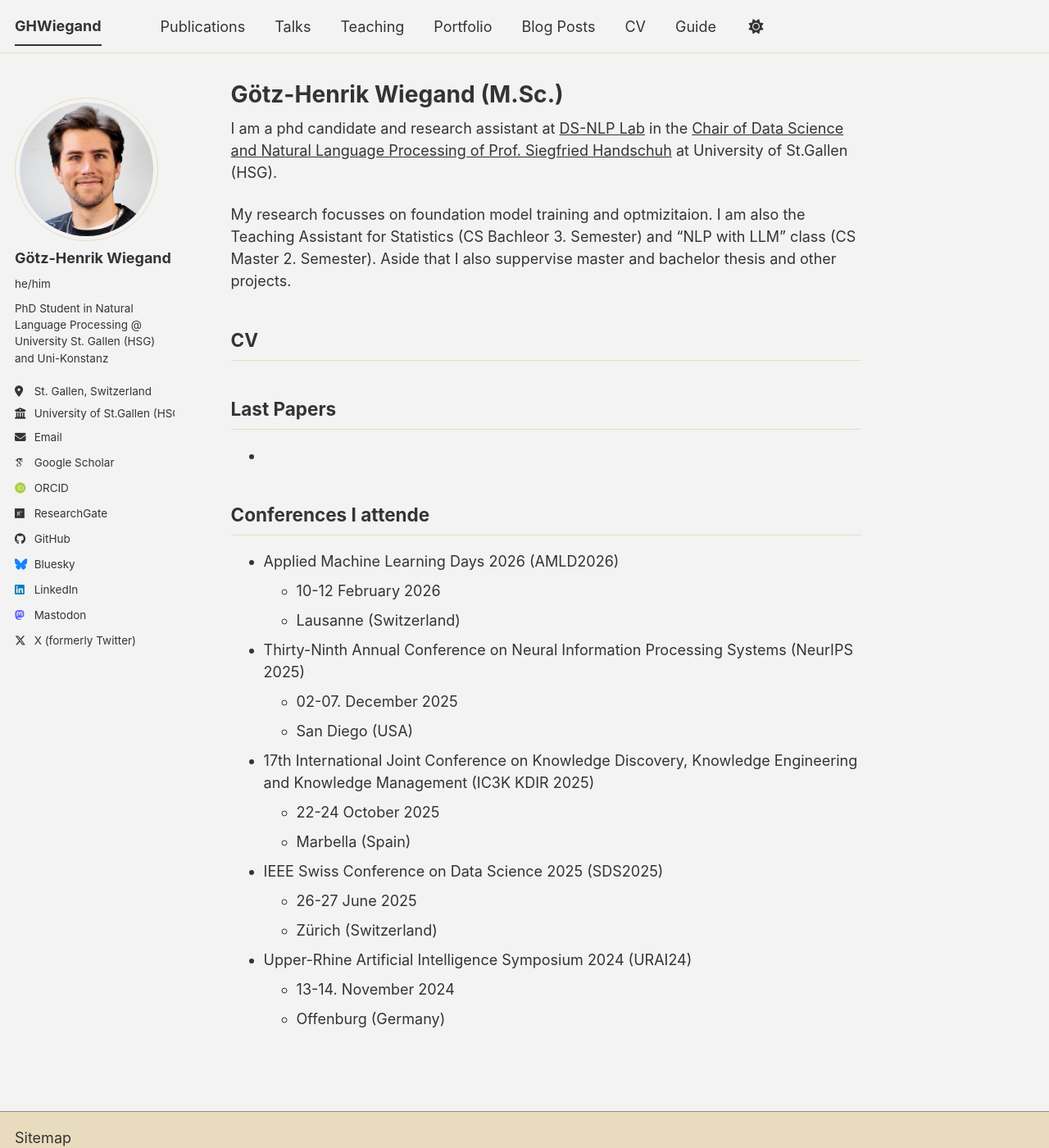
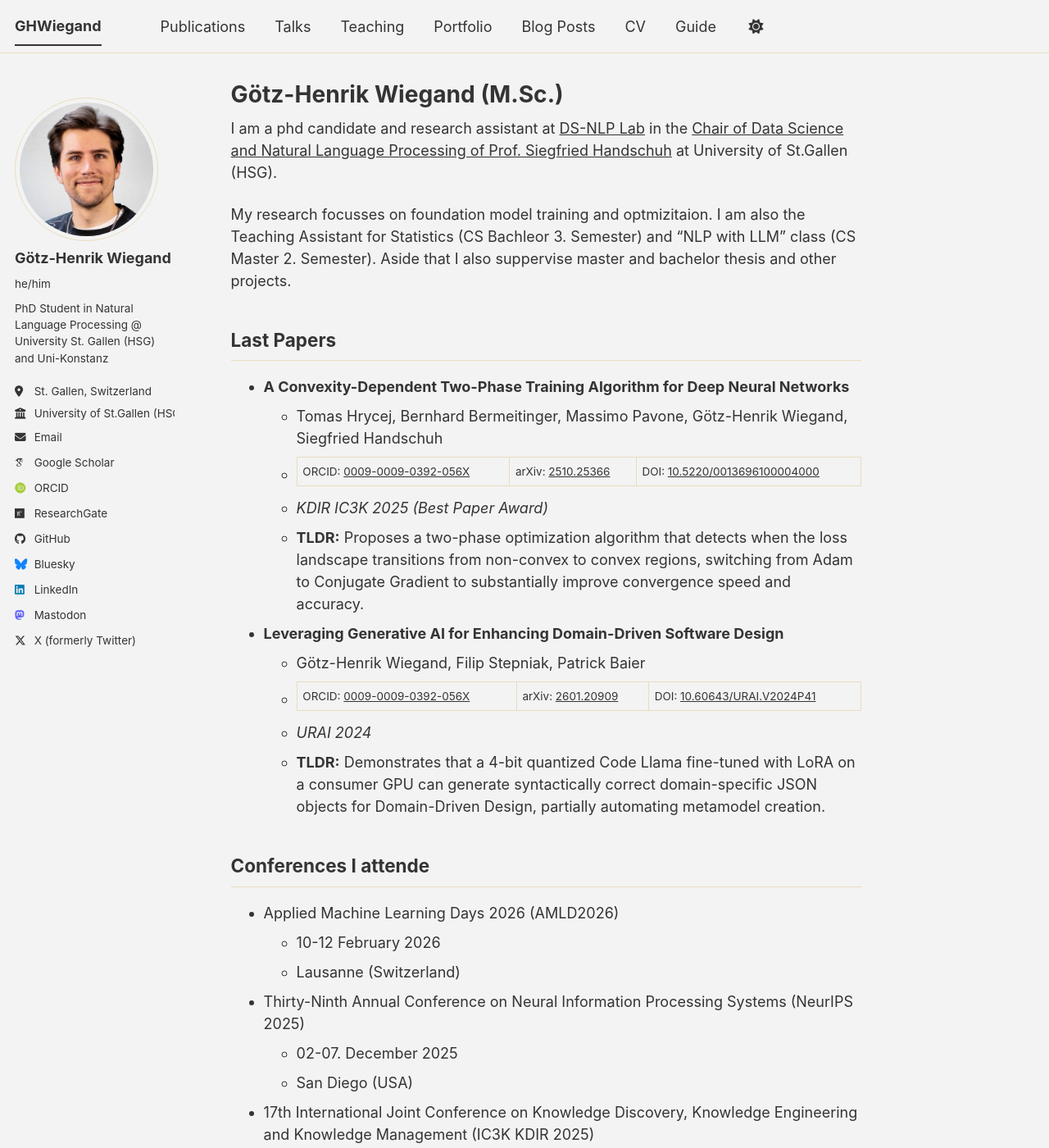
Before and after one commit to ghwiegand/ghwiegand.github.io, a Jekyll site: the page built from _pages/about.md, in a window 1280 px wide and 1400 px high. Shown: the whole window at 82% size. Built offline with Jekyll 4.4.1, drawn with Linux system fonts in a browser that asks for light colours; some web fonts are replaced; a script bundle is joined from its source files by our own code; library files that are not in the unit come from our copies.

Commit message:
add last papers and return to default theme

```diff
--- a/_pages/about.md
+++ b/_pages/about.md
@@ -11,11 +11,19 @@ I am a phd candidate and research assistant at [DS-NLP Lab](https://blog.nlp-lab
 
 My research focusses on foundation model training and optmizitaion. I am also the Teaching Assistant for Statistics (CS Bachleor 3. Semester) and "NLP with LLM" class (CS Master 2. Semester). Aside that I also suppervise master and bachelor thesis and other projects.
 
-## CV
-
 
 ## Last Papers
--
+- **A Convexity-Dependent Two-Phase Training Algorithm for Deep Neural Networks**
+  - Tomas Hrycej, Bernhard Bermeitinger, Massimo Pavone, Götz-Henrik Wiegand, Siegfried Handschuh
+  - ORCID: [0009-0009-0392-056X](https://orcid.org/0009-0009-0392-056X) | arXiv: [2510.25366](https://arxiv.org/abs/2510.25366) | DOI: [10.5220/0013696100004000](https://doi.org/10.5220/0013696100004000)
+  - *KDIR IC3K 2025 (Best Paper Award)*
+  - **TLDR:** Proposes a two-phase optimization algorithm that detects when the loss landscape transitions from non-convex to convex regions, switching from Adam to Conjugate Gradient to substantially improve convergence speed and accuracy.
+
+- **Leveraging Generative AI for Enhancing Domain-Driven Software Design**
+  - Götz-Henrik Wiegand, Filip Stepniak, Patrick Baier
+  - ORCID: [0009-0009-0392-056X](https://orcid.org/0009-0009-0392-056X) | arXiv: [2601.20909](https://arxiv.org/abs/2601.20909) | DOI: [10.60643/URAI.V2024P41](https://doi.org/10.60643/URAI.V2024P41)
+  - *URAI 2024*
+  - **TLDR:** Demonstrates that a 4-bit quantized Code Llama fine-tuned with LoRA on a consumer GPU can generate syntactically correct domain-specific JSON objects for Domain-Driven Design, partially automating metamodel creation.
 
 ## Conferences I attende
 - Applied Machine Learning Days 2026 (AMLD2026)
```
